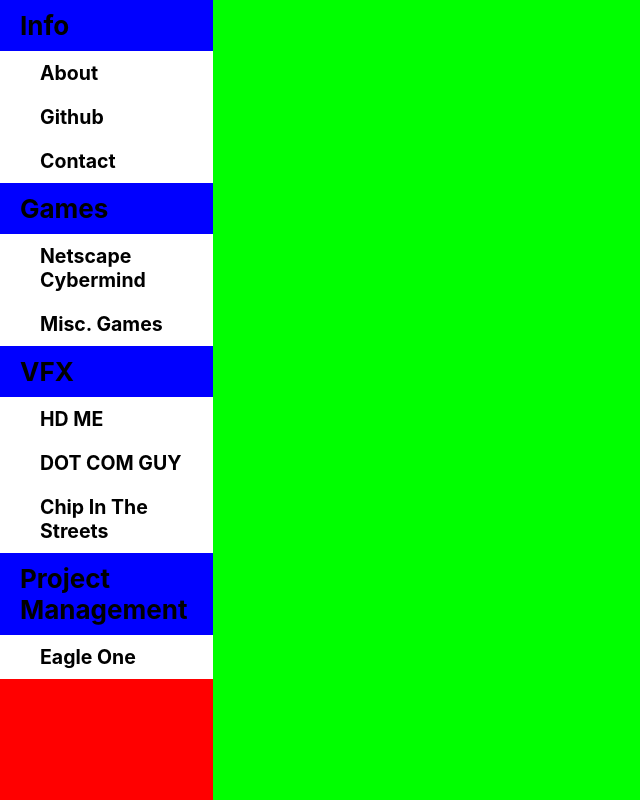
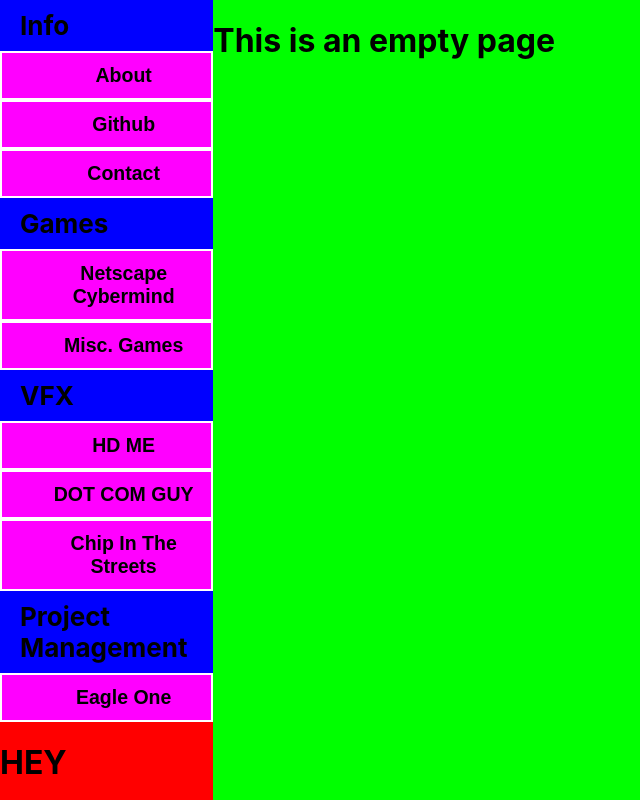
Before and after one commit to Geeknerd1337/React-Portfolio-Website, a React (Create React App) app in the folder portfolio-website/: page / in a window 1280 px wide. Shown: the whole page, without its empty margins (0-640 px from the left). Built offline with nearby package versions, Linux system fonts and the light colour scheme.

Commit message:
Set Up Tabs

```diff
--- a/portfolio-website/package.json
+++ b/portfolio-website/package.json
@@ -9,6 +9,7 @@
     "react": "^17.0.2",
     "react-dom": "^17.0.2",
     "react-scripts": "5.0.0",
+    "sass": "^1.49.8",
     "web-vitals": "^2.1.4"
   },
   "scripts": {
--- a/portfolio-website/src/App.js
+++ b/portfolio-website/src/App.js
@@ -1,29 +1,56 @@
-import './App.css';
+import './App.scss';
+import React, { useState } from "react";
 
 function App() {
+  const[tab, setTab] = useState("HEY");
+
+
   return (
     <div className="Main">
      <div className="Left">
      <Category title="Info"/>
-      <Project title="About"/>
-      <Project title="Github"/>
-      <Project title="Contact"/>
+      <Project title="About" onTabChange={setTab} tab={tab}/>
+      <Project title="Github" onTabChange={setTab} tab={tab}/>
+      <Project title="Contact" onTabChange={setTab} tab={tab} />
      <Category title="Games"/>
-      <Project title="Netscape Cybermind"/>
-      <Project title="Misc. Games"/>
+      <Project title="Netscape Cybermind" onTabChange={setTab} tab={tab}/>
+      <Project title="Misc. Games" onTabChange={setTab} tab={tab}/>
      <Category title="VFX"/>
-      <Project title="HD ME"/>
-      <Project title="DOT COM GUY"/>
-      <Project title="Chip In The Streets"/>
-     <Category title="Project Management"/>
-      <Project title="Eagle One"/>
-
+      <Project title="HD ME" onTabChange={setTab} tab={tab}/>
+      <Project title="DOT COM GUY" onTabChange={setTab}  tab={tab}/>
+      <Project title="Chip In The Streets" onTabChange={setTab} tab={tab}/>
+     <Category title="Project Management" onTabChange={setTab} tab={tab}/>
+      <Project title="Eagle One" onTabChange={setTab} tab={tab}/>
+    <h1>{tab}</h1>
      </div>
      <div className="Right">
+       <PageFactory tab={tab}/>
      </div>
     </div>
 
   );
+}
+
+function PageFactory(props){
+    switch(props.tab){
+      case "About":
+        return <AboutPage/>
+      break;
+      default:
+        return <EmptyPage/>
+    }
+}
+
+function AboutPage(){
+  return(
+    <h1>This is where will put some info</h1>
+  )
+}
+
+function EmptyPage(){
+  return(
+    <h1>This is an empty page</h1>
+  )
 }
 
 function Category(props){
@@ -35,10 +62,11 @@ function Category(props){
 }
 
 function Project(props){
+
   return(
-    <div className="Project">
+    <button className={props.tab == props.title ? "ProjectSelected" : "Project"} onClick={() => {props.onTabChange(props.title)}}>
     <h2 className="headers">{props.title}</h2>
-    </div>
+    </button>
   )
 }
 
--- a/portfolio-website/src/App.css
+++ b/portfolio-website/src/App.scss
@@ -1,10 +1,12 @@
+$test: #f00;
+
 .Main{
   position: absolute;
   top:0;
   left:0;
   width:100%;
   height:100%;
-  background-color: #f00;
+  background-color: $test;
   display: flex;
 }
 
@@ -33,10 +35,30 @@
   padding-left: 55px;
 }
 
+.ProjectSelected:hover{
+  background-color: #0f0;
+  padding-left: 55px;
+}
+
+.ProjectSelected{
+ background-color: #f00;
+ padding-left:55px;
+}
+
 .Project{
   padding-left: 40px;
   font-size: small;
-  background-color: #fff;
+  background-color: #f0f;
+  border-color: #fff;
+  border-style: solid;
+}
+
+.ProjectSelected{
+  padding-left: 40px;
+  font-size: small;
+  background-color: #ff0;
+  border-color: #fff;
+  border-style: none;
 }
 
 .headers{
```
Also changed, not shown: 1 other file (tests, documents, lock files or other folders).
